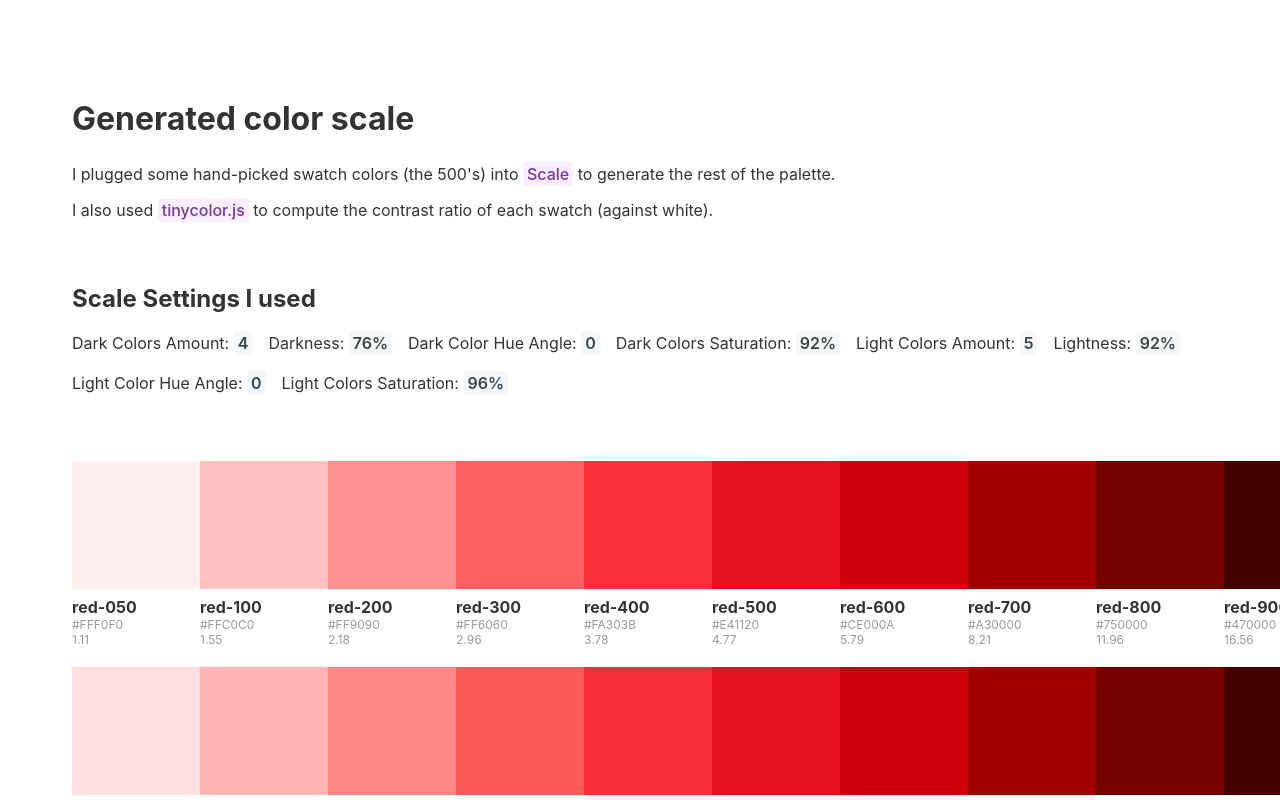
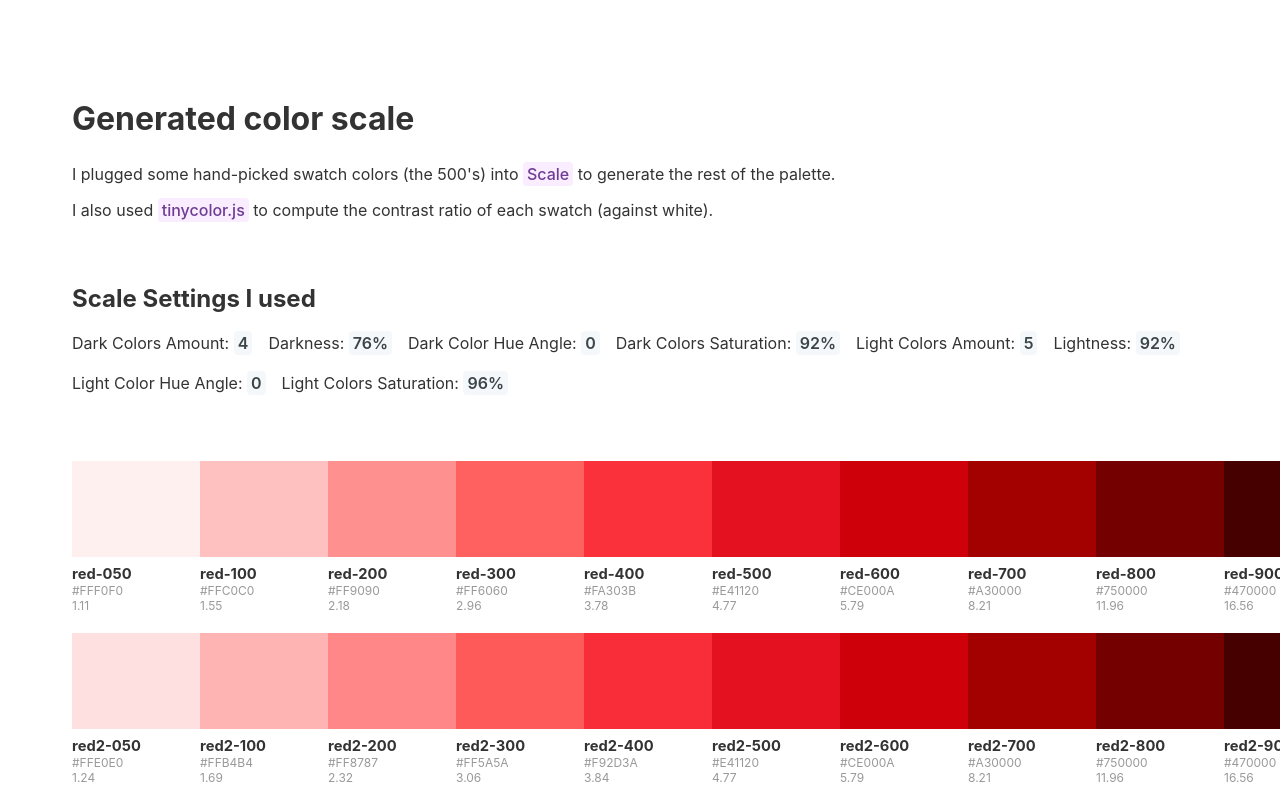
Before and after one commit to dannymcclain/gen-color-scale, a Svelte app: page / in a window 1280 px wide. Shown: the top 800 px of the page. Built offline with nearby package versions, Linux system fonts and the light colour scheme.

Commit message:
😫😫

```diff
--- a/src/components/Swatch.svelte
+++ b/src/components/Swatch.svelte
@@ -33,7 +33,7 @@ let formattedColor = color.toUpperCase();
     }
 
     .swatch {
-        aspect-ratio: 1;
+        aspect-ratio: 4/3;
         width: 100%;
         min-width: 8rem;
         height: auto;
@@ -44,7 +44,7 @@ let formattedColor = color.toUpperCase();
     h2 {
         margin: 0;
         padding: 0;
-        font-size: 1rem;
+        font-size: .92rem;
         font-weight: 700;
     }
 
```
